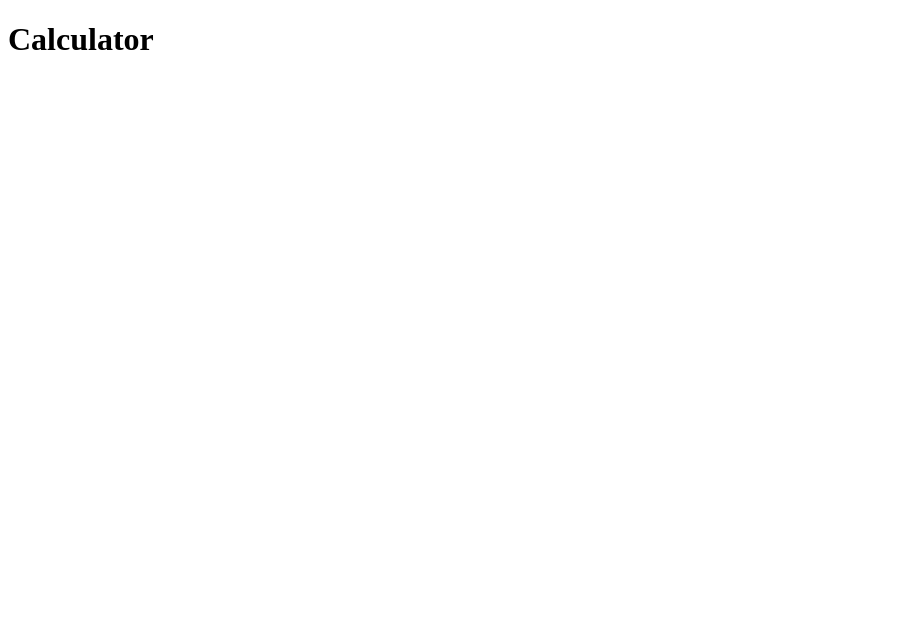
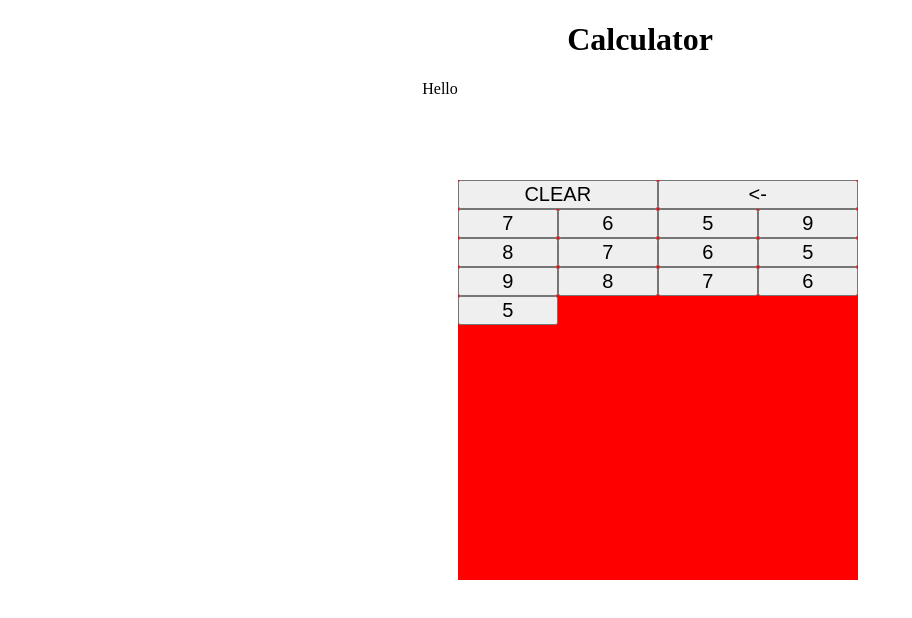
Before and after one commit to lolsniperftw/calculator, a plain HTML site: page index.html in a window 1280 px wide. Shown: the whole page, without its empty margins (0-912 px from the left). Drawn offline with Linux system fonts and the light colour scheme.

Commit message:
Start to add buttons

```diff
--- a/index.html
+++ b/index.html
@@ -3,12 +3,35 @@
 <head>
     <meta charset="UTF-8">
     <title>Calculator</title>
+    <link rel="stylesheet" href="./stylesheet/stylesheet.css">
 </head>
 <body>
     <h1>Calculator</h1>
     <div class="calculator">
-        <div id="display"></div>
-        <div class="buttons-grid"></div>
+
+        <div id="display">Hello</div>
+        <div class="container">
+
+            <div class="buttons-grid">
+                <button class="calculator-button clear">CLEAR</button>
+                <button class="calculator-button backspace"> <- </button>
+                <button class="calculator-button">7</button>
+                <button class="calculator-button">6</button>
+                <button class="calculator-button">5</button>
+                <button class="calculator-button">9</button>
+                <button class="calculator-button">8</button>
+                <button class="calculator-button">7</button>
+                <button class="calculator-button">6</button>
+                <button class="calculator-button">5</button>
+                <button class="calculator-button">9</button>
+                <button class="calculator-button">8</button>
+                <button class="calculator-button">7</button>
+                <button class="calculator-button">6</button>
+                <button class="calculator-button">5</button>
+
+            </div>
+        </div>
+
     </div>
 </body>
 </html>
```
